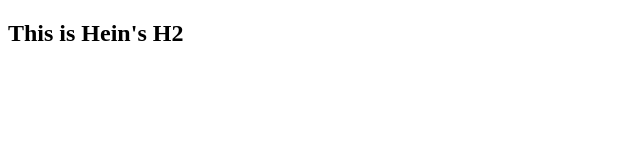
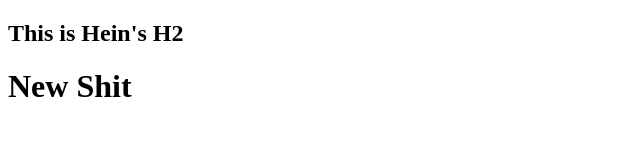
Before and after one commit to bryanzaw96/nufinx-test, a plain HTML site: page index.html in a window 1280 px wide. Shown: the whole page, without its empty margins (0-640 px from the left). Drawn offline with Linux system fonts and the light colour scheme.

Commit message:
Update index.html
Wrote new shitz

```diff
--- a/index.html
+++ b/index.html
@@ -7,5 +7,6 @@
 </head>
 <body>
     <h2>This is Hein's H2</h2>
+    <h1>New Shit</h1>
 </body>
 </html>
```
